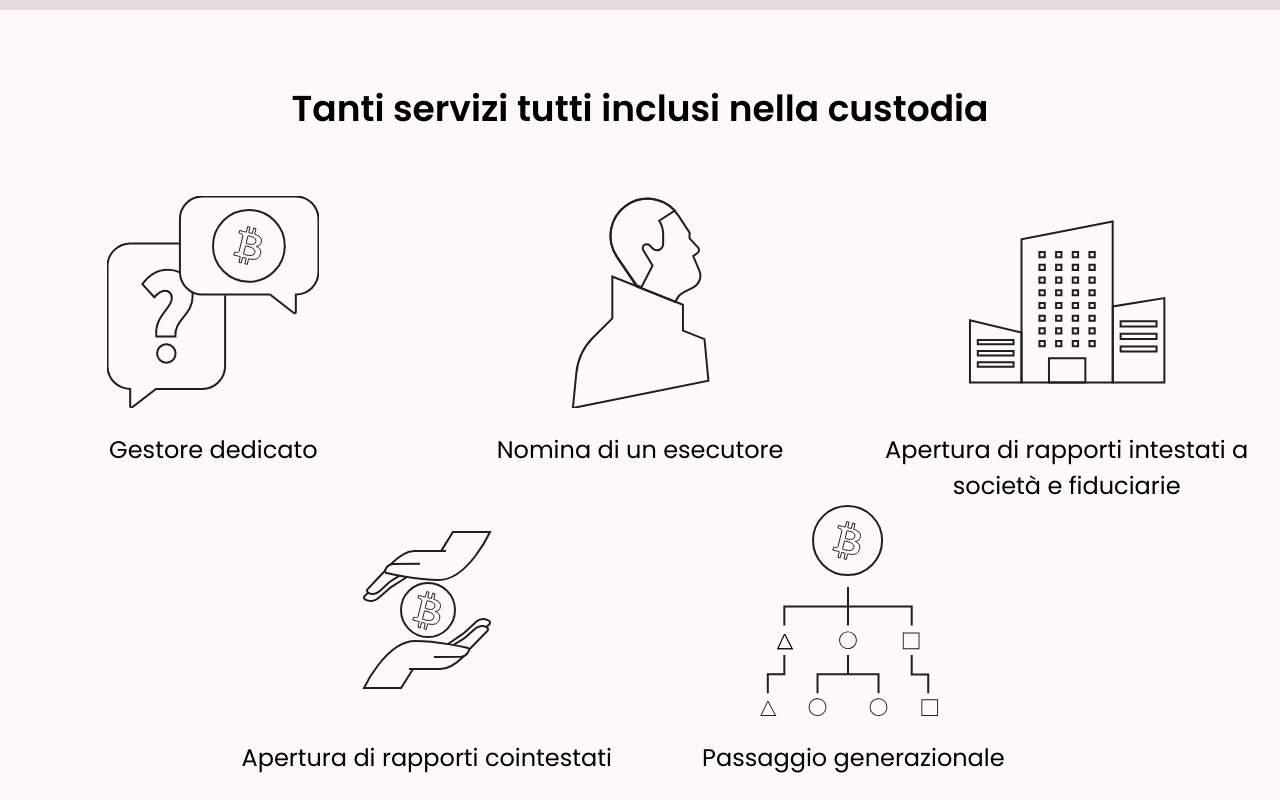
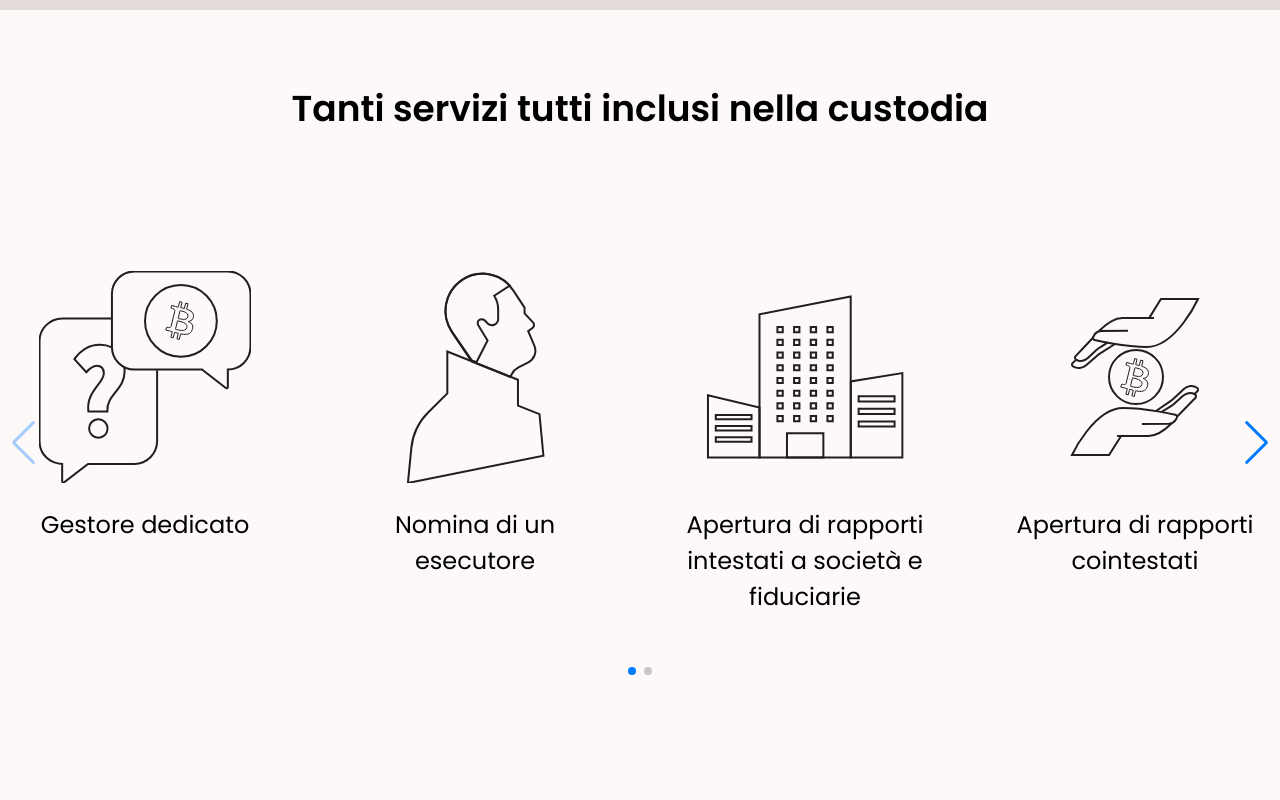
Before and after one commit to sargon17/DEseip-test, a React (Vite) app: page / in a window 1280 px wide. Shown: the part 2420-3220 px from the top of the page. Built offline with nearby package versions, Linux system fonts and the light colour scheme.

Commit message:
Swiper implemented

```diff
--- a/src/pages/sections/Services.jsx
+++ b/src/pages/sections/Services.jsx
@@ -1,3 +1,12 @@
+import { Swiper, SwiperSlide } from "swiper/react";
+import { Navigation, Pagination, Scrollbar, A11y, Controller } from "swiper";
+import "swiper/css";
+import "swiper/css/navigation";
+import "swiper/css/pagination";
+import "swiper/css/scrollbar";
+// import "swiper/css/a11y";
+import "swiper/css/controller";
+
 import messages from "./../../assets/messages.svg";
 import esecutore from "./../../assets/esecutore.svg";
 import buildings from "./../../assets/buildings.svg";
@@ -12,12 +21,76 @@ export default function Services() {
           <h2 className="h2 text-center">
             Tanti servizi tutti inclusi nella custodia
           </h2>
-          <div className="py-20">
-            <ul className="flex flex-row flex-wrap items-baseline justify-center">
-              <li className="w-4/12 text-center gap-4">
-                <img src={messages} alt="messages" className="mx-auto mb-8" />
-                <p className="body1">Gestore dedicato</p>
-              </li>
+          <div className="my-20">
+            <Swiper
+              className="py-20"
+              modules={[Navigation, Pagination, Scrollbar, A11y, Controller]}
+              spaceBetween={50}
+              slidesPerView={1}
+              navigation
+              pagination={{ clickable: true }}
+              breakpoints={{
+                640: {
+                  slidesPerView: 2,
+                  spaceBetween: 20,
+                },
+                768: {
+                  slidesPerView: 3,
+                  spaceBetween: 40,
+                },
+                1024: {
+                  slidesPerView: 4,
+                  spaceBetween: 40,
+                },
+              }}
+            >
+              <SwiperSlide>
+                <div className="w-4/12 slider-card text-center">
+                  <img src={messages} alt="messages" className="mx-auto mb-8" />
+                  <p className="body1">Gestore dedicato</p>
+                </div>
+              </SwiperSlide>
+              <SwiperSlide>
+                <div className="w-4/12 slider-card text-center">
+                  <img
+                    src={esecutore}
+                    alt="messages"
+                    className="mx-auto mb-8"
+                  />
+                  <p className="body1">Nomina di un esecutore</p>
+                </div>
+              </SwiperSlide>
+              <SwiperSlide>
+                <div className="w-4/12 slider-card text-center">
+                  <img
+                    src={buildings}
+                    alt="messages"
+                    className="mx-auto mb-8"
+                  />
+                  <p className="body1">
+                    Apertura di rapporti intestati a società e fiduciarie
+                  </p>
+                </div>
+              </SwiperSlide>
+              <SwiperSlide>
+                <div className="w-4/12 slider-card text-center">
+                  <img src={hands} alt="messages" className="mx-auto mb-8" />
+                  <p className="body1">Apertura di rapporti cointestati</p>
+                </div>
+              </SwiperSlide>
+              <SwiperSlide>
+                <div className="w-4/12 slider-card text-center">
+                  <img
+                    src={generations}
+                    alt="messages"
+                    className="mx-auto mb-8"
+                  />
+                  <p className="body1">Passaggio generazionale</p>
+                </div>
+              </SwiperSlide>
+            </Swiper>
+
+            {/* <ul className="flex flex-row flex-wrap items-baseline justify-center">
               <li className="w-4/12 text-center  gap-4">
                 <img src={esecutore} alt="messages" className="mx-auto mb-8" />
                 <p className="body1">Nomina di un esecutore</p>
@@ -40,7 +113,7 @@ export default function Services() {
                 />
                 <p className="body1">Passaggio generazionale</p>
               </li>
-            </ul>
+            </ul> */}
           </div>
         </div>
       </div>
--- a/src/scss/pages/sections/services.scss
+++ b/src/scss/pages/sections/services.scss
@@ -0,0 +1,7 @@
+.slider-card {
+  //   box-shadow: 0px 5px 8px 1px adjust-color($color: $bg_s_2, $alpha: -0.9);
+  border-radius: 25px;
+  padding: 15px;
+  position: relative;
+  width: 100%;
+}
```
